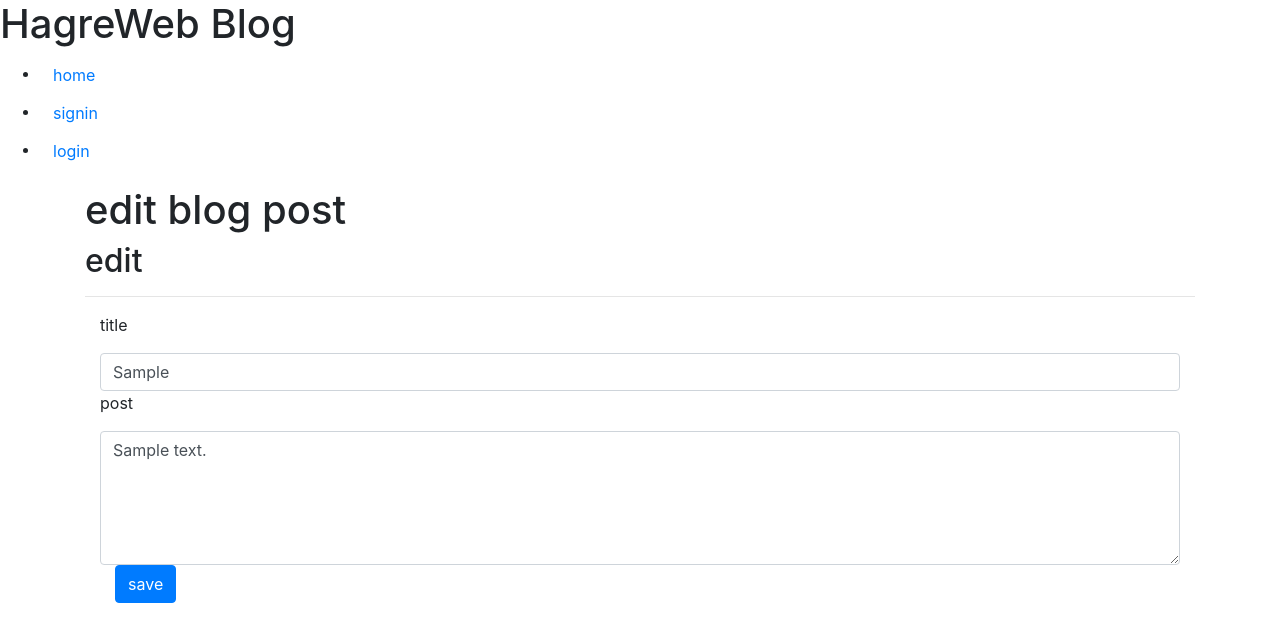
After one commit to hagretech/flask-blog, a Flask app: page /edit_post/1 in a window 1280 px wide. The commit adds this page. Shown: the top 642 px of the page. Run offline with Flask 2, Linux system fonts and the light colour scheme; tables that the repository leaves empty hold one stand-in row (values such as "Sample post"); some libraries are stand-ins or nearby versions.

Commit message:
adding and deleting post functions are added

```diff
--- a/main.py
+++ b/main.py
@@ -75,7 +75,24 @@ def posts(id):
 def home():
     posts = Post.query.all()
     return render_template('home.html', posts = posts)
-
+## edit post
+@app.route('/edit_post/<int:id>',methods=["GET","POST"])
+def edit_post(id):
+    post = Post.query.get(id)
+    if request.method == "GET":
+        return render_template('edit_post.html', post = post)
+    else:
+        post.title = request.form.get('title')
+        post.content = request.form.get('content')
+        db.session.commit()
+        return redirect('/posts/%s'%post.auther_id)
+## delete post
+@app.route('/del_post/<int:id>')
+def del_id(id):
+    post = Post.query.get(id)
+    db.session.delete(post)
+    db.session.commit()
+    return redirect('/posts/%s'%post.auther_id)
 if __name__ == '__main__':
     db.create_all()
     app.run(debug=True)
--- a/templates/base.html
+++ b/templates/base.html
@@ -21,9 +21,9 @@
         <h1>HagreWeb Blog</h1>
         <nav class="">
             <ul class="">
-                <li class=""><a class='btn btn-link'  href="/home/{%if id%}{{id}}{%elif user%}{{user.id}}{%endif%}">home</a></li>
+                <li class=""><a class='btn btn-link'  href="/home">home</a></li>
                 <li><a class='btn btn-link' href="/signin">signin</a></li>
-                <li> <a class='btn btn-link' href="/login">login</a></li>
+                <li> <a class='btn btn-link' href="/">login</a></li>
             </ul>
         </nav>
     </header>
--- /dev/null
+++ b/templates/edit_post.html
@@ -0,0 +1,22 @@
+{% extends 'base.html' %}
+
+{% block body %}
+  <section class=''>
+    <div class='container'>
+      <h1>edit blog post</h1>
+      <h2>edit</h2>
+      <hr>
+      <form class='container' action="/edit_post/{{post.id}}" role="form" class="contactForm" method="post">
+        <div >
+          <p>title</p>
+          <input class="form-control" type="text" name='title' placeholder="title" id='title' value={{ post.title }} required>
+        </div>
+        <div >
+          <p>post</p>
+          <textarea class="form-control" name="content" rows="5" placeholder="type your post ">{{ post.content}}</textarea>
+        </div>
+        <div class="container"><button type="submit" class="btn btn-primary"> save </button></div>
+      </form>
+    </div>
+  </section>
+{% endblock %}
--- a/templates/post.html
+++ b/templates/post.html
@@ -30,8 +30,8 @@
                 <h1>{{ u.title }}</h1>
                 <small>posted by {{ u.auther.name }} on date {{ u.date }}</small>
                 <p>{{ u.content }}</p>
-                <a class='btn btn-danger' href='/post/delete/{{ u.id }}'>delete</a>
-                <a class='btn btn-sm btn-success' href='/edit/{{ u.id }}'>edit</a>
+                <a class='btn btn-danger' href='/del_post/{{ u.id }}'>delete</a>
+                <a class='btn btn-sm btn-success' href='/edit_post/{{ u.id }}'>edit</a>
             </li>
     </div>
 {% endfor %}
```
Also changed, not shown: data.db.
